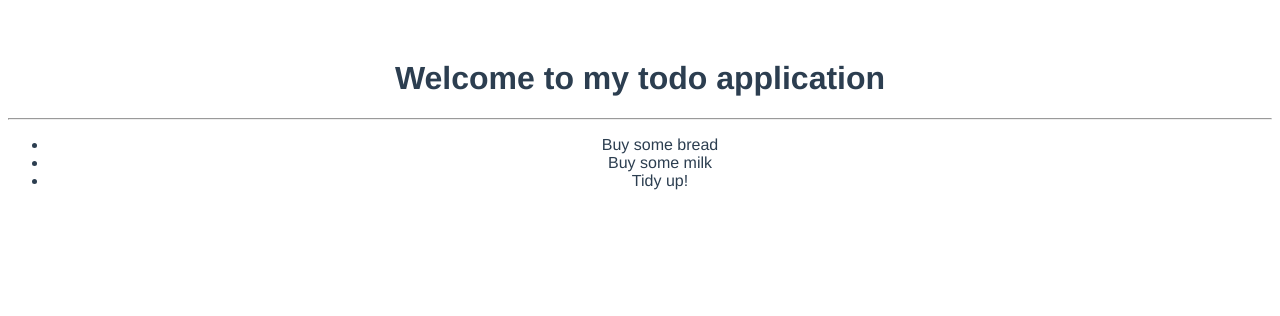
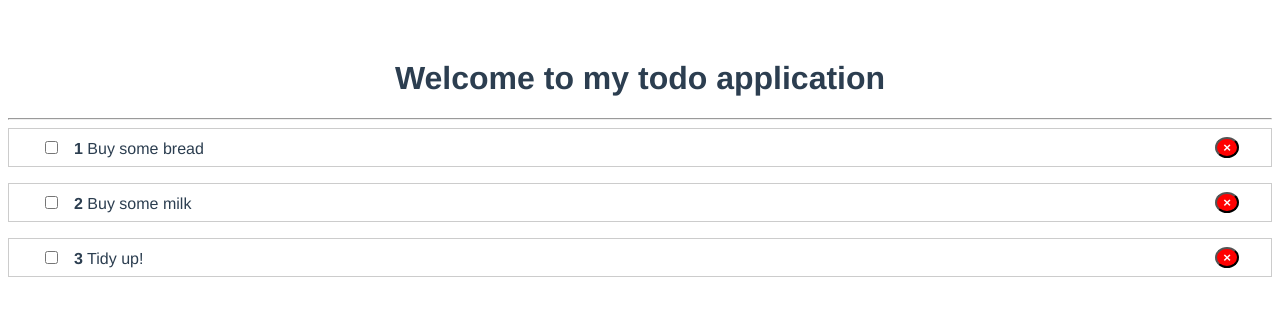
Before and after one commit to NervoYe/todo-list, a Vue app: page / in a window 1280 px wide. Shown: the top 316 px of the page. Built offline with nearby package versions, Linux system fonts and the light colour scheme.

Commit message:
made delete button

```diff
--- a/package.json
+++ b/package.json
@@ -29,7 +29,9 @@
       "plugin:vue/essential",
       "eslint:recommended"
     ],
-    "rules": {},
+    "rules": {
+      "no-console": "off"
+    },
     "parserOptions": {
       "parser": "babel-eslint"
     }
--- a/src/App.vue
+++ b/src/App.vue
@@ -2,7 +2,7 @@
   <div id="app">
     <h1>Welcome to my todo application</h1>
     <hr />
-    <TodoList :todos="todos" />
+    <TodoList :todos="todos" @remove-todo="removeTodo" />
   </div>
 </template>
 
@@ -22,6 +22,11 @@ export default {
   },
   components: {
     TodoList
+  },
+  methods: {
+    removeTodo(id) {
+      this.todos = this.todos.filter(t => t.id !== id);
+    }
   }
 };
 </script>
--- a/src/components/TodoItem.vue
+++ b/src/components/TodoItem.vue
@@ -1,5 +1,12 @@
 <template>
-  <li>{{ todo.title }}</li>
+  <li>
+    <span v-bind:class="{done: todo.completed}">
+      <input type="checkbox" v-on:change="todo.completed = !todo.completed" />
+      <strong>{{ todo.id}}</strong>
+      {{todo.title}}
+    </span>
+    <button class="rm" v-on:click="$emit('remove-todo', todo.id)">&times;</button>
+  </li>
 </template>
 
 <script>
@@ -13,5 +20,25 @@ export default {
 };
 </script>
 
-<style lang="scss" scoped>
+<style scoped>
+li {
+  border: 1px solid #ccc;
+  display: flex;
+  justify-content: space-between;
+  align-items: center;
+  padding: 0.5rem 2rem;
+  margin-bottom: 1rem;
+}
+.rm {
+  background-color: red;
+  color: #fff;
+  border-radius: 50%;
+  font-weight: bold;
+}
+input {
+  margin-right: 1rem;
+}
+.done {
+  text-decoration: line-through;
+}
 </style>
--- a/src/components/TodoList.vue
+++ b/src/components/TodoList.vue
@@ -1,7 +1,12 @@
 <template>
   <div>
     <ul>
-      <TodoItem v-for="(todo, i) in todos" v-bind:key="i" v-bind:todo="todo" />
+      <TodoItem
+        v-for="(todo, i) in todos"
+        v-bind:key="i"
+        v-bind:todo="todo"
+        v-on:remove-todo="removeTodo"
+      />
     </ul>
   </div>
 </template>
@@ -12,9 +17,19 @@ export default {
   props: ["todos"],
   components: {
     TodoItem
+  },
+  methods: {
+    removeTodo(id) {
+      this.$emit("remove-todo", id);
+    }
   }
 };
 </script>
 
-<style lang="scss" scoped>
+<style scoped>
+ul {
+  list-style: none;
+  margin: 0;
+  padding: 0;
+}
 </style>
```
